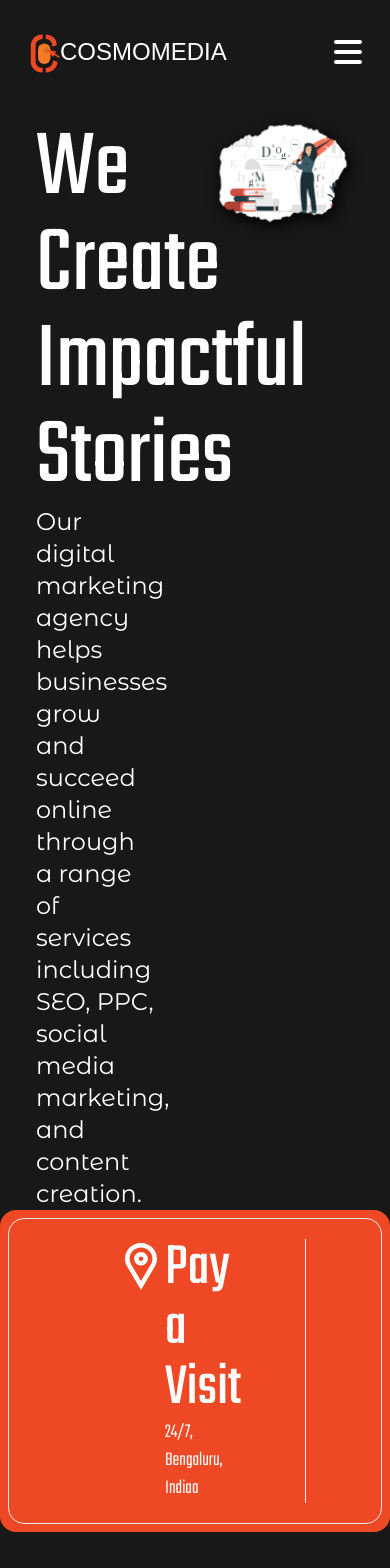
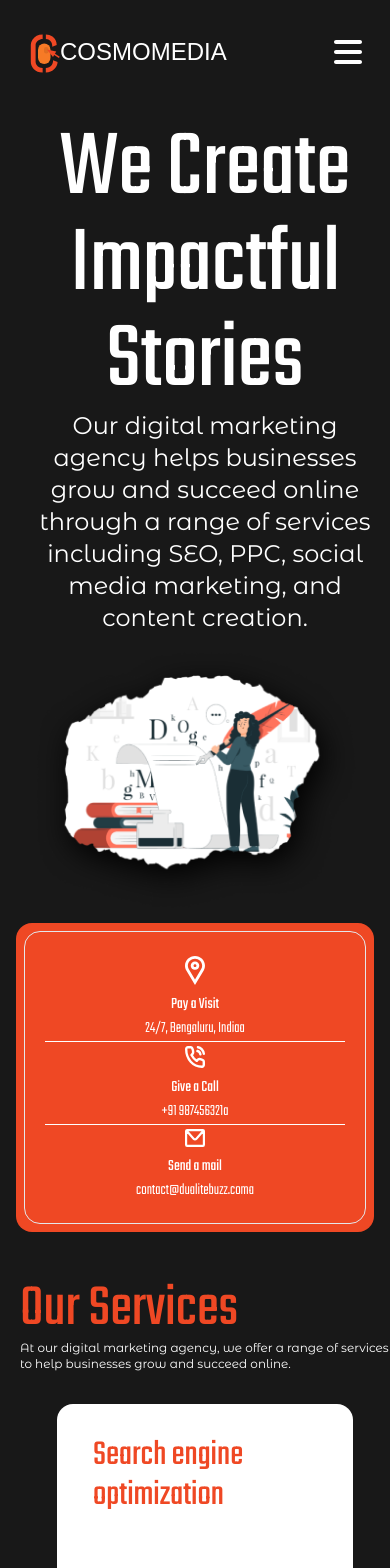
Before and after one commit to youssef-salih/cosmomedia, a React (Vite) app: page / in a window 390 px wide. Shown: the top 1568 px of the page. Built offline with nearby package versions, Linux system fonts and the light colour scheme; a web font is replaced by a local one.

Commit message:
mobile version

```diff
--- a/package.json
+++ b/package.json
@@ -4,7 +4,7 @@
   "version": "0.0.0",
   "type": "module",
   "scripts": {
-    "dev": "vite",
+    "dev": "vite --host",
     "build": "vite build",
     "lint": "eslint . --ext js,jsx --report-unused-disable-directives --max-warnings 0",
     "preview": "vite preview"
--- a/src/components/letsMake/LetsMake.jsx
+++ b/src/components/letsMake/LetsMake.jsx
@@ -8,20 +8,22 @@ const LetsMake = () => {
   return (
     <>
       <Revealside>
-        <motion.div className="bg-myorange w-[101%] h-96  rotate-2  z-20 -mx-2 relative shadow ">
+        <motion.div className="bg-myorange md:w-[101%] md:h-full h-fit  rotate-2  z-20 -mx-2 relative shadow ">
           <RevealsideContent>
-            <motion.div className="flex container mx-auto h-full items-center px-5">
-              <div className=" flex flex-col gap-4 w-1/2">
-                <h1 className="text-8xl">Let's make things happen</h1>
-                <p className="font-montserat w-full">
+            <motion.div className="flex container mx-auto h-full items-center px-5 p-5">
+              <div className=" flex  flex-wrap md:flex-col gap-4 md:w-1/2">
+                <h1 className="lg:text-8xl text-4xl">
+                  Let's make things happen
+                </h1>
+                <p className="text-xs font-montserat w-full">
                   Contact us today to learn more about how our digital marketing
                   services can help your business grow and succeed online.
                 </p>
-                <Button style="bg-black w-1/4 px-7 py-3 rounded-lg text-xl hover:scale-105 duration-700 transition-all">
+                <Button style="bg-black xl:w-1/4 px-7 py-3 rounded-lg text-xl hover:scale-105 duration-700 transition-all">
                   Get your free proposal
                 </Button>
               </div>
-              <div className="relative mx-auto">
+              <div className="relative mx-auto hidden md:flex">
                 <img src={scotch} alt="" className="absolute bottom-5" />
                 <img src={scotch2} alt="" className="absolute right-2 top-5" />
                 <img src={paper} alt="" className="top-0 z-30" />
--- a/src/components/payAVisit/PayAVisit.jsx
+++ b/src/components/payAVisit/PayAVisit.jsx
@@ -5,11 +5,8 @@ import { motion } from "framer-motion";
 
 const PayAVisit = () => {
   return (
-    <motion.div
-      className="bg-myorange p-2 rounded-2xl container mx-auto"
-      whileInView={{ opacity: 1 }}
-    >
-      <div className="border p-5 rounded-2xl flex justify-around">
+    <motion.div className="bg-myorange p-2 rounded-2xl container mx-auto ">
+      <div className="border p-5 rounded-2xl flex justify-around md:flex-row flex-col">
         <PayElements />
       </div>
     </motion.div>
--- a/src/components/payAVisit/PayElement.jsx
+++ b/src/components/payAVisit/PayElement.jsx
@@ -26,14 +26,16 @@ const PayElements = () => {
       {elements.map((element, i) => (
         <div
           key={i}
-          className={`text-6xl flex items-start gap-2 px-24 ${
-            element.middle ? "border-l border-r  border-white" : ""
+          className={`lg:text-6xl md:flex-row flex flex-col text-center md:text-start md:items-start justify-center items-center gap-2 lg:px-1/2 ${
+            element.middle
+              ? "md:border-l md:border-r md:border-t-0 md:border-b-0 border-t border-b  px-24 border-white "
+              : ""
           }`}
         >
-          <img src={element.icon} alt="location" className="w-8 mt-1" />
-          <p className="flex flex-col">
+          <img src={element.icon} alt="location" className="md:w-6 lg:w-8 w-5 mt-1 " />
+          <p className="flex flex-col ">
             {element.name}
-            <span className="text-xl font-thin">{element.data}a</span>
+            <span className="lg:text-xl md: font-thin">{element.data}a</span>
           </p>
         </div>
       ))}
--- a/src/components/projects/Projects.jsx
+++ b/src/components/projects/Projects.jsx
@@ -5,18 +5,18 @@ import Project from "./Project";
 
 const Projects = () => {
   return (
-    <div className="container mx-auto ">
-      <div className="bg-[#282828] z-50 relative rounded-lg px-16 py-8 flex">
+    <div className="container mx-auto px-4 md:px-0">
+      <div className="bg-[#282828] z-50 relative rounded-lg md:px-16 px-4 py-8 flex">
         <div className="">
-          <h1 className="text-[#F64E2A] text-8xl">our project</h1>
+          <h1 className="lg:text-8xl text-6xl text-myorange">our project</h1>
 
-          <p className="font-montserat w-full">
+          <p className="font-montserat text-xs md:text-base">
             Explore Real-Life Examples of Our Proven Digital Marketing Success
             through Our Projects
           </p>
         </div>
         <div className="flex justify-end w-3/4 items-center">
-          <Link to="#" className="underline text-gray-200 text-5xl">
+          <Link to="#" className="underline text-gray-200 md:text-5xl text-3xl">
             View All
           </Link>
         </div>
--- a/src/components/services/Service.jsx
+++ b/src/components/services/Service.jsx
@@ -22,10 +22,10 @@ const Service = () => {
   ];
   return (
     <>
-      <div className="flex gap-4 justify-center">
+      <div className="flex flex-wrap md:gap-4 justify-center">
         {element.map((serv, i) => (
           <div
-            className="bg-white w-80 h-96 mt-16 rounded-2xl flex flex-col justify-evenly"
+            className="bg-white w-4/5 md:w-80 h-96 md:mt-16 mt-8 rounded-2xl flex flex-col justify-evenly"
             key={i}
           >
             <h1 className="text-myorange font-teko text-4xl px-9  ">
--- a/src/components/services/Services.jsx
+++ b/src/components/services/Services.jsx
@@ -3,14 +3,14 @@ import Service from "./Service";
 
 const Services = () => {
   return (
-    <div className="h-full pl-5 pt-24  ">
-      <h1 className="text-8xl text-myorange">Our Services</h1>
+    <div className="h-full pl-5 md:pt-24 pt-12  ">
+      <h1 className="lg:text-8xl text-6xl text-myorange">Our Services</h1>
 
-      <p className="font-montserat w-1/3">
+      <p className="font-montserat text-xs md:w-1/3">
         At our digital marketing agency, we offer a range of services to help
         businesses grow and succeed online.
       </p>
-      <div className="mx-auto w-full">
+      <div className="mx-auto md:w-full">
         <Service />
       </div>
     </div>
--- a/src/components/workProcess/WorkProcess.jsx
+++ b/src/components/workProcess/WorkProcess.jsx
@@ -29,9 +29,9 @@ const WorkProcess = () => {
   return (
     <>
       {" "}
-      <div className="px-16">
-        <h1 className="text-[#F64E2A] text-8xl">WorkProcess</h1>
-        <p className="font-montserat  text-black ">
+      <div className="md:px-16 px-4">
+        <h1 className="text-[#F64E2A] md:text-8xl text-6xl">WorkProcess</h1>
+        <p className="font-montserat text-xs md:text-base text-black ">
           Explore Real-Life Examples of Our Proven Digital Marketing Success
           through Our Projects
         </p>
--- a/src/components/workProcess/WorkProcessAccordion.jsx
+++ b/src/components/workProcess/WorkProcessAccordion.jsx
@@ -6,18 +6,28 @@ const WorkProcessAccordion = ({ name, desc, icon }) => {
   const [isOpen, setIsOpen] = useState(false);
   return (
     <div
-      className="bg-[#282828] z-50 relative rounded-lg min-h-[176px] px-16 py-8 flex mt-3 justify-between items-center select-none"
+      className="bg-[#282828] z-50 relative rounded-lg ms:min-h-[176px]   md:px-16 px-8 py-8 flex mt-3 justify-between flex-wrap items-center select-none mx-4"
       onClick={() => setIsOpen(!isOpen)}
     >
-      <div className="flex items-center gap-4">
+      <div className="flex  items-center gap-4">
         <div className="max-w-fit">
           <img
             src={icon}
             alt=""
-            className={isOpen ? `w-20` : `w-20 text-white opacity-75`}
+            className={
+              isOpen
+                ? `lg:w-20 w-8 order-1`
+                : `lg:w-20 w-8 text-white opacity-75 order-1`
+            }
           />
         </div>
-        <div className={isOpen ? `text-5xl` : `text-5xl text-white opacity-75`}>
+        <div
+          className={
+            isOpen
+              ? `lg:text-4xl md:text-3xl text-lg order-2`
+              : `lg:text-4xl md:text-3xl text-lg text-white opacity-75 order-2`
+          }
+        >
           {" "}
           {name}
         </div>
@@ -25,7 +35,7 @@ const WorkProcessAccordion = ({ name, desc, icon }) => {
       <AnimatePresence>
         {isOpen ? (
           <motion.div
-            className="max-w-xl  font-montserat text-lg text-white text-opacity-75 "
+            className="max-w-xl  font-montserat text-xs lg:text-lg text-white text-opacity-75 lg:order-3 order-4 "
             initial={{ opacity: 0, y: 50 }}
             animate={{ opacity: 1, y: 0 }}
             transition={{ ease: "easeInOut" }}
@@ -39,11 +49,14 @@ const WorkProcessAccordion = ({ name, desc, icon }) => {
         <img
           src={arrowDown}
           alt=""
-          className="-rotate-180 transition-all duration-700"
+          className="-rotate-180 transition-all duration-700  w-5 lg:order-4 order-3 "
         />
       ) : (
-        // <img src={arrowUp} alt="" className="" />
-        <img src={arrowDown} alt="" className="transition-all duration-700" />
+        <img
+          src={arrowDown}
+          alt=""
+          className="transition-all duration-700  w-5  lg:order-4 order-3 "
+        />
       )}
     </div>
   );
--- a/src/layouts/footer/Footer.jsx
+++ b/src/layouts/footer/Footer.jsx
@@ -3,17 +3,17 @@ import Button from "../../components/button/Button";
 
 const Footer = () => {
   return (
-    <div className="text-white container mx-auto  mt-20 p-5">
-      <div className="bg-myorange w-full h-full rounded-3xl flex justify-between">
-        <div className="ml-16 mt-4">
-          <p className="text-7xl w-7/12 p-5 ">
+    <div className="text-white container mx-auto  md:mt-20 p-5">
+      <div className="bg-myorange w-full h-full rounded-3xl flex justify-between items-center px-4">
+        <div className="lg:ml-16 lg:mt-4">
+          <p className="lg:text-7xl text-xl w-7/12 lg:p-5">
             Let's Build and Scale Together!
           </p>
         </div>
         <div className="p-5">
           <Button
             style={
-              "bg-black px-28 h-full rounded-3xl text-4xl hover:scale-105 transition-all duration-700 "
+              "bg-black lg:px-28 px-8 py-4 h-full rounded-2xl lg:text-4xl hover:scale-105 transition-all duration-700 "
             }
           >
             Contact Us
--- a/src/layouts/navbar/Navbar.jsx
+++ b/src/layouts/navbar/Navbar.jsx
@@ -17,10 +17,10 @@ const Navbar = () => {
     }),
   };
   return (
-    <nav className="container mx-auto px-7 md:p-5 flex  font-medium text-2xl capitalize w-full justify-between p-5 items-center">
+    <nav className="container mx-auto px-7 lg:p-5 flex  font-medium text-2xl capitalize w-full justify-between p-5 items-center">
       <div className="flex items-center">
-        <img src={logo} alt="logo" className="select-none md:w-16 w-8 " />
-        <motion.div className="font-stick md:text-3xl flex">
+        <img src={logo} alt="logo" className="select-none lg:w-16 w-8 " />
+        <motion.div className="font-stick lg:text-3xl flex">
           {logoName.map((e, i) => (
             <motion.div
               key={i}
@@ -35,7 +35,7 @@ const Navbar = () => {
         </motion.div>
       </div>
 
-      <div className="hidden md:flex gap-24 items-center">
+      <div className="hidden lg:flex gap-24 items-center">
         <ul className="flex gap-6 items-center">
           <NavLinks />
         </ul>
@@ -48,7 +48,7 @@ const Navbar = () => {
         </Button>
       </div>
 
-      <img src={menu} alt="menu" className="md:hidden select-none  w-7 " />
+      <img src={menu} alt="menu" className="lg:hidden select-none  w-7 " />
     </nav>
   );
 };
--- a/src/pages/home/Home.jsx
+++ b/src/pages/home/Home.jsx
@@ -10,24 +10,28 @@ import { RevealFromBottom } from "../../components/reveal/Reveal";
 
 const Home = () => {
   return (
-    <div className="">
-      <motion.div className="flex px-4 items-center container mx-auto">
-        <RevealFromBottom style={"flex"}>
-          <div className="w-1/2 flex flex-col pt-[5%] pl-5">
-            <p className="text-8xl w-2/3">We Create Impactful Stories</p>
-            <p className="w-3/4 text-2xl font-montserat">
+    <>
+      <motion.div className="flex   px-4 items-center container mx-auto">
+        <RevealFromBottom style={"flex flex-col lg:flex-row"}>
+          <div className="lg:w-1/2 flex flex-col  pt-[5%] pl-5">
+            <p className="text-8xl lg:w-2/3 text-center md:text-start">
+              We Create Impactful Stories
+            </p>
+            <p className="lg:w-3/4 text-2xl font-montserat text-center md:text-start">
               Our digital marketing agency helps businesses grow and succeed
               online through a range of services including SEO, PPC, social
               media marketing, and content creation.
             </p>
           </div>
-          <div className="">
+          <div className="flex justify-center">
             <img src={home} alt="" />
           </div>
         </RevealFromBottom>
       </motion.div>
 
-      <PayAVisit />
+      <div className="px-4">
+        <PayAVisit />
+      </div>
 
       <RevealFromBottom style={"relative mb-24"}>
         <Services />
@@ -39,14 +43,14 @@ const Home = () => {
         <Projects />
       </RevealFromBottom>
 
-      <div className="bg-[#FFF2F2] -mx-60 -rotate-6 h-max py-24">
+      <div className="bg-[#FFF2F2] md:-mx-20 md:-rotate-6 h-max md:py-24 py-8 md:mb-36">
         <RevealFromBottom width="100%">
-          <div className=" pt-16 rotate-6">
+          <div className=" md:pt-16 md:rotate-6">
             <WorkProcess />
           </div>
         </RevealFromBottom>
       </div>
-    </div>
+    </>
   );
 };
 
```
